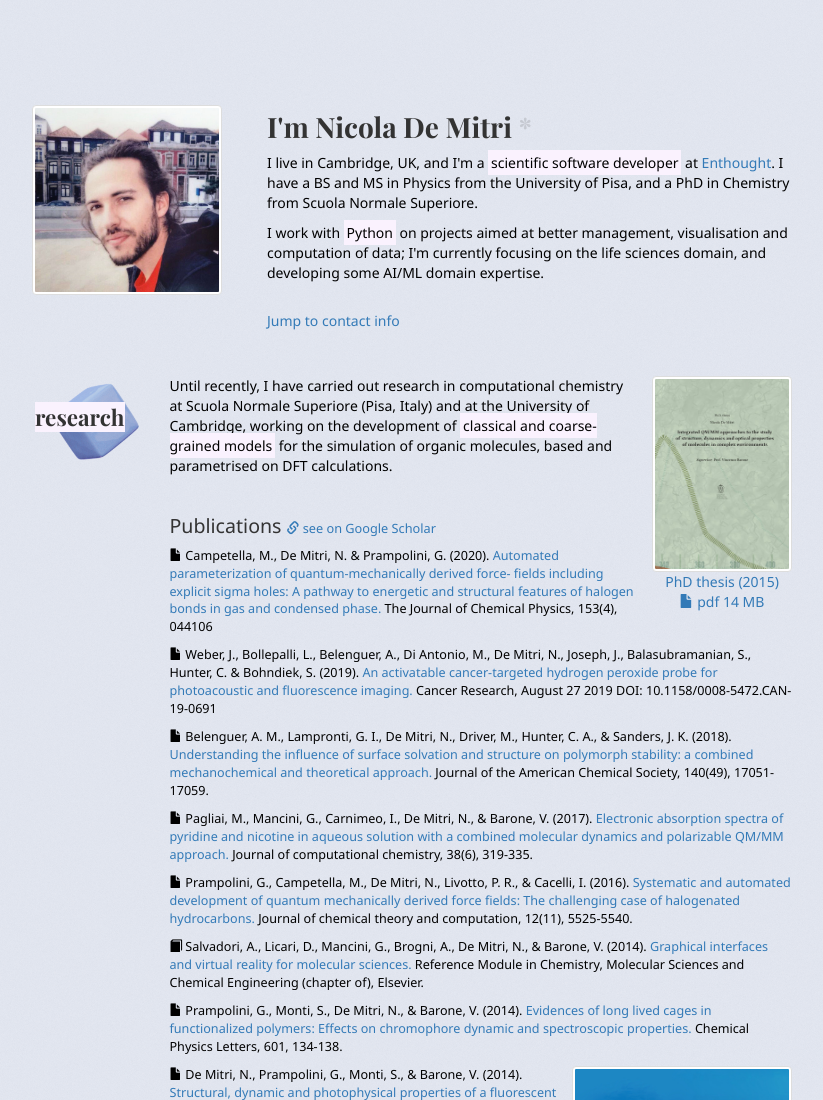
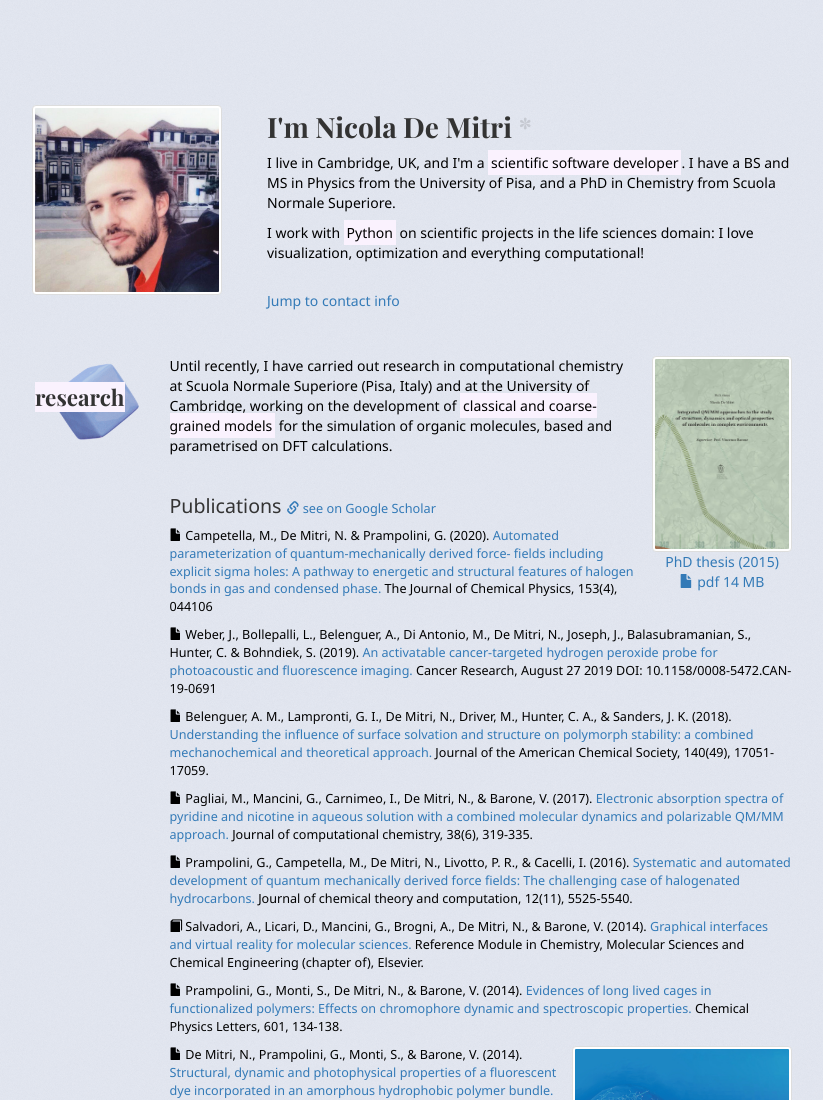
Before and after one commit to nicolasap-dm/nicolasap-dm.github.io, a plain HTML site: page index.html in a window 1280 px wide. Shown: the top 1100 px of the page, without its empty margins (208-1031 px from the left). Drawn offline with nearby package versions, Linux system fonts and the light colour scheme.

Commit message:
Less of a CV, more of a profile

```diff
--- a/index.html
+++ b/index.html
@@ -18,7 +18,7 @@
   <link rel="shortcut icon" type="image/png" href="elements/favicon.png">
   <!-- Search engines and social media -->
   <meta name="description" content=
-  "Scientific software developer at Enthought; formerly physicist and computational chemist (PhD) at the University of Cambridge and Scuola Normale (Pisa). Amateur 3D artist with Blender.">
+  "Scientific software developer with Python; formerly physicist and computational chemist (PhD) at the University of Cambridge and Scuola Normale (Pisa). Amateur 3D artist with Blender.">
   <meta property="og:title" content="Hi, I'm Nicola De Mitri (nicolasap-dm)">
   <meta property="og:description" content=
   "A scientific Python developer based in Cambridge. Find out more about my: research, work, and 3D art!">
@@ -67,14 +67,12 @@
           "top" title="but friends called me 'Sap' at uni, hence 'nicolasap'"
           style="opacity:.15">*</span></h1>
           <p>I live in Cambridge, UK, and I'm a <mark>scientific software
-          developer</mark> at <a href=
-          "https://www.enthought.com">Enthought</a>. I have a BS and MS in
+          developer</mark>. I have a BS and MS in
           Physics from the University of Pisa, and a PhD in Chemistry from
           Scuola Normale Superiore.</p>
-          <p>I work with <mark>Python</mark> on projects aimed at better
-          management, visualisation and computation of data; I'm currently
-          focusing on the life sciences domain, and developing some AI/ML
-          domain expertise.</p>
+          <p>I work with <mark>Python</mark> on scientific projects in the
+          life sciences domain: I love visualization, optimization and
+          everything computational!</p>
           <p class="newpar-bigger"><a href="#persona">Jump to contact
           info</a></p>
         </div>
```
